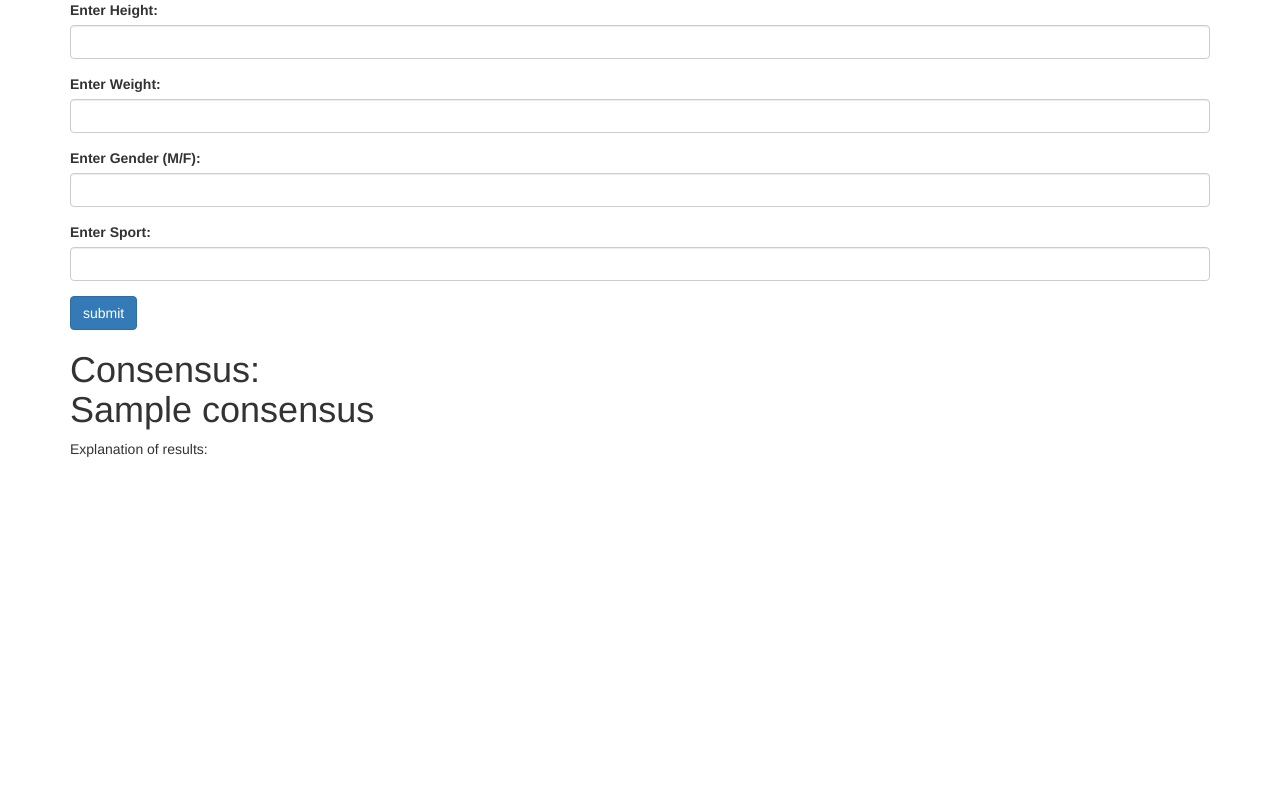
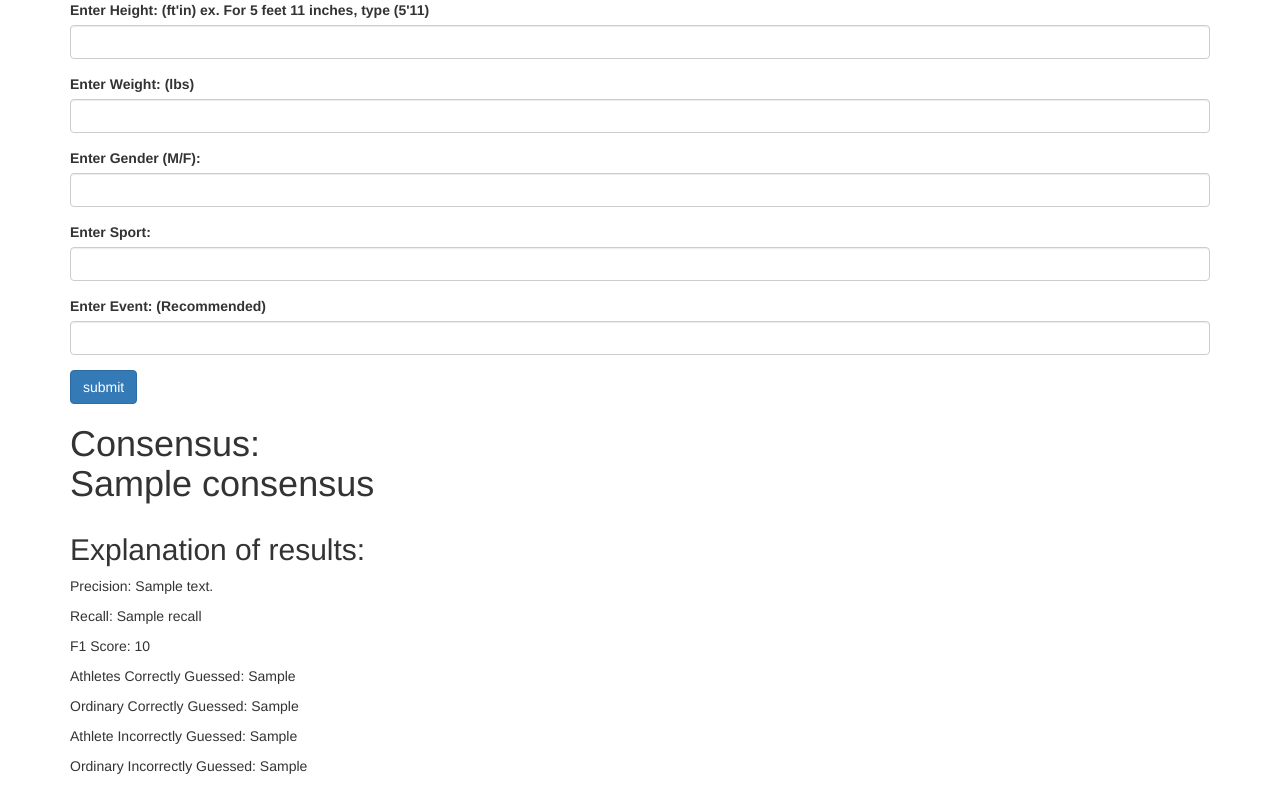
Before and after one commit to mtoriello0725/Olympic_Predictions, a Flask app: template templates/index.html in a window 1280 px wide. Run offline with Flask 2, Linux system fonts and the light colour scheme; the template is opened without the code that fills it: most values are stand-ins (such as "Sample title", 1, 10 or a date in 2020); some libraries are stand-ins or nearby versions.

Commit message:
Added event and ML report to dashboard

```diff
--- a/templates/index.html
+++ b/templates/index.html
@@ -16,11 +16,11 @@
       <div class="col-md-12">
         <form method=POST>
           <div class="form-group">
-            <label for="height">Enter Height:</label>
-            <input class="form-control" id="height-input" name="subjectHeight" type="int">
+            <label for="height">Enter Height: (ft'in) ex. For 5 feet 11 inches, type (5'11)</label>
+            <input class="form-control" id="height-input" name="subjectHeight" type="text">
           </div>
           <div class="form-group">
-            <label for="height">Enter Weight:</label>
+            <label for="height">Enter Weight: (lbs)</label>
             <input class="form-control" id="weight-input" name="subjectWeight" type="int">
           </div>
           <div class="form-group">
@@ -31,7 +31,11 @@
             <label for="height">Enter Sport:</label>
             <input class="form-control" id="sport-input" name="subjectSport" type="text">
           </div>
-          <input type="submit" value="submit" class="btn btn-primary">
+          <div class="form-group">
+            <label for="height">Enter Event: (Recommended)</label>
+            <input class="form-control" id="event-input" name="subjectEvent" type="text">
+          </div>
+          <input id="submit" type="submit" value="submit" class="btn btn-primary">
         </form>
       </div>
     </div>
@@ -44,8 +48,16 @@
     </div>
     <div class="row">
       <div class="col-md-12">
-        <p>Explanation of results:</p>
+        <h2>Explanation of results:</h2>
         <!-- Describe parameters in modelDict -->
+
+        <p>Precision: {{ modelDict.precision }}</p>
+        <p>Recall: {{ modelDict.recall }}</p>
+        <p>F1 Score: {{ modelDict.f1_score }}</p>
+        <p>Athletes Correctly Guessed: {{ modelDict.true_positive }}</p>
+        <p>Ordinary Correctly Guessed: {{ modelDict.true_negative }}</p>
+        <p>Athlete Incorrectly Guessed: {{ modelDict.false_positive }}</p>
+        <p>Ordinary Incorrectly Guessed: {{ modelDict.false_negative }}</p>
       </div>
     </div>
   </div>
```
